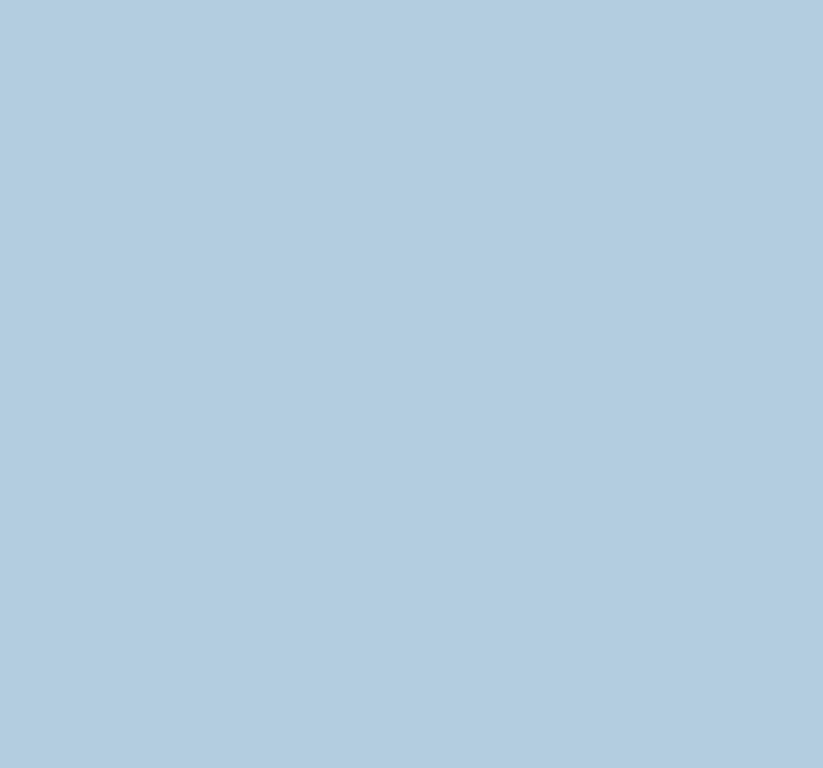
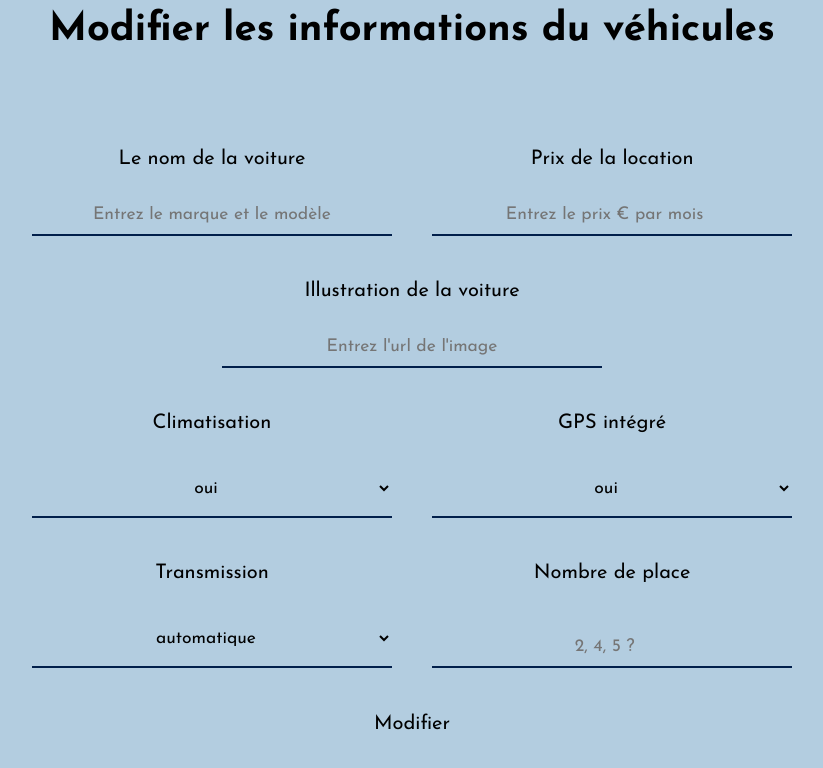
Before and after one commit to liohumb/label-cars-react-native, a React (Create React App) app in the folder admin/: page /modifier-une-voiture/1 in a window 1280 px wide. Before the commit this address had no page. Shown: the top 768 px of the page, without its empty margins (228-1051 px from the left). Built offline with nearby package versions, Linux system fonts and the light colour scheme; no server answers.

Commit message:
mise en place de la fonctionnalité de modification d'un véhicule

```diff
--- a/admin/src/App.js
+++ b/admin/src/App.js
@@ -7,6 +7,7 @@ import Register from './pages/register/Register'
 import Login from './pages/login/Login'
 import Logout from './pages/logout/Logout'
 import Create from './pages/create/Create'
+import Edit from './pages/edit/Edit'
 import Cars from './pages/cars/Cars'
 import Car from './pages/car/Car'
 
@@ -19,6 +20,7 @@ function App() {
             <Routes>
                 <Route path="/voiture/:id" element={<Car/>}/>
                 <Route path="/voitures" element={<Cars/>}/>
+                <Route path="/modifier-une-voiture/:id" element={<Edit/>}/>
                 <Route path="/ajouter-une-voiture" element={<Create/>}/>
                 <Route path="/deconnexion" element={<Logout/>}/>
                 <Route path="/connexion" element={<Login/>}/>
--- a/admin/src/components/form/Form.jsx
+++ b/admin/src/components/form/Form.jsx
@@ -1,7 +1,8 @@
-import { useState } from 'react'
+import { useState, useEffect } from 'react'
+import { useParams } from 'react-router-dom'
 import './form.scss'
 
-export default function Form() {
+export default function Form({edit}) {
     const [car, setCar] = useState( {
         name: '',
         price: '',
@@ -13,19 +14,49 @@ export default function Form() {
             person: ''
         }
     } )
+    const {id} = useParams()
+
+    useEffect( () => {
+        fetch( `http://localhost:5500/api/cars/${id}` )
+            .then( response => response.json() )
+            .then( data => setCar( data ) )
+            .catch( error => console.error( error ) )
+    }, [id] )
 
     const handleChange = ( e ) => {
         const {name, value} = e.target
 
+        if (name === "aircondition" || name === "navigation" || name === "transmission" || name === "person") {
+            setCar( ( prevState ) => ({
+                ...prevState,
+                options: {
+                    ...prevState.options,
+                    [name]: value
+                }
+            }))
+        } else {
             setCar( ( prevState ) => ({
                 ...prevState,
                 [name]: value
             }))
         }
+    }
 
     const handleSubmit = ( e ) => {
         e.preventDefault()
 
+        if (edit) {
+            fetch(`http://localhost:5500/api/cars/${id}`, {
+                method: 'PUT',
+                headers: {
+                    'Content-Type': 'application/json'
+                },
+                body: JSON.stringify(car)
+            })
+                .then(response => response.json())
+                .then(data => console.log(data))
+                .catch(error => console.error(error))
+        } else {
             fetch('http://localhost:5500/api/cars', {
                 method: 'POST',
                 headers: {
@@ -34,6 +65,8 @@ export default function Form() {
                 body: JSON.stringify(car)
             }).then(response => response.json()).then(data => console.log(data))
                 .catch(error => console.error(error))
+        }
+
     }
 
     return (
@@ -62,23 +95,23 @@ export default function Form() {
                 <div className="form__contents-content">
                     <label htmlFor="aircondition">Climatisation</label>
                     <select name="aircondition" id="aircondition"
-                            value={car.aircondition} onChange={handleChange}>
-                        <option value="true">oui</option>
-                        <option value="false">non</option>
+                            value={car.options.aircondition} onChange={handleChange}>
+                        <option value={true}>oui</option>
+                        <option value={false}>non</option>
                     </select>
                 </div>
                 <div className="form__contents-content">
                     <label htmlFor="navigation">GPS intégré</label>
                     <select name="navigation" id="navigation"
-                            value={car.navigation} onChange={handleChange}>
-                        <option value="true">oui</option>
-                        <option value="false">non</option>
+                            value={car.options.navigation} onChange={handleChange}>
+                        <option value={true}>oui</option>
+                        <option value={false}>non</option>
                     </select>
                 </div>
                 <div className="form__contents-content">
                     <label htmlFor="transmission">Transmission</label>
                     <select name="transmission" id="transmission"
-                            value={car.transmission} onChange={handleChange}>
+                            value={car.options.transmission} onChange={handleChange}>
                         <option value="AUTOMATIC">automatique</option>
                         <option value="MANUAL">manuelle</option>
                     </select>
@@ -86,11 +119,14 @@ export default function Form() {
                 <div className="form__contents-content">
                     <label htmlFor="person">Nombre de place</label>
                     <input type="number" name="person" id="person"
-                           placeholder="2, 4, 5 ?" value={car.person} onChange={handleChange}/>
+                           placeholder="2, 4, 5 ?"
+                           value={car.options.person} onChange={handleChange}/>
                 </div>
             </div>
             <div className="form__content">
-                <button type="submit">Ajouter</button>
+                <button type="submit">
+                    {edit ? 'Modifier' : 'Ajouter'}
+                </button>
             </div>
         </form>
     )
--- a/admin/src/components/table/Table.jsx
+++ b/admin/src/components/table/Table.jsx
@@ -34,7 +34,7 @@ export default function Table() {
                           className="table__col table__col-reservation"
                           data-label="Réservation">{car.reservations}</Link>
                     <div className="table__col table__col-options">
-                        <i className="bx bxs-edit table__col-edit"/>
+                        <Link to={`/modifier-une-voiture/${car._id}`} className="bx bxs-edit table__col-edit"/>
                         <span> | </span>
                         <i className="bx bxs-trash table__col-delete"></i>
                     </div>
--- a/admin/src/pages/car/Car.jsx
+++ b/admin/src/pages/car/Car.jsx
@@ -1,5 +1,5 @@
 import { useState, useEffect } from 'react'
-import { useParams } from 'react-router-dom'
+import { Link, useParams } from 'react-router-dom'
 
 import './car.scss'
 
@@ -47,7 +47,7 @@ export default function Car() {
                     </p>
                 </div>
                 <div className="car__options">
-                    <span className="car__options-edit">Modifier</span>
+                    <Link to={`/modifier-une-voiture/${car._id}`} className="car__options-edit">Modifier</Link>
                     <span className="car__options-delete">Supprimer</span>
                 </div>
             </div>
--- /dev/null
+++ b/admin/src/pages/edit/Edit.jsx
@@ -0,0 +1,13 @@
+import './edit.scss'
+import Form from '../../components/form/Form'
+
+export default function Edit() {
+    return (
+        <section className="edit">
+            <div className="edit__container">
+                <h1 className="edit__container-title">Modifier les informations du véhicules</h1>
+                <Form edit/>
+            </div>
+        </section>
+    )
+}
--- /dev/null
+++ b/admin/src/pages/edit/edit.scss
@@ -0,0 +1,35 @@
+@use "src/assets/styles/variables" as v;
+
+.edit {
+  width: 100%;
+  height: 100vh;
+  display: grid;
+  place-items: center;
+
+  @media (max-width: 768px) {
+    height: 100%;
+  }
+
+  &__container {
+    width: 100%;
+    height: 100%;
+    display: flex;
+    flex-direction: column;
+    align-items: center;
+    justify-content: center;
+    gap: 2rem;
+
+    &-title {
+      font-size: 4rem;
+      text-align: center;
+
+      @media (max-width: 768px) {
+        font-size: 3rem;
+      }
+
+      @media (max-width: 425px) {
+        font-size: 2rem;
+      }
+    }
+  }
+}
```
Lines whose indentation alone changed are shown as unchanged.
